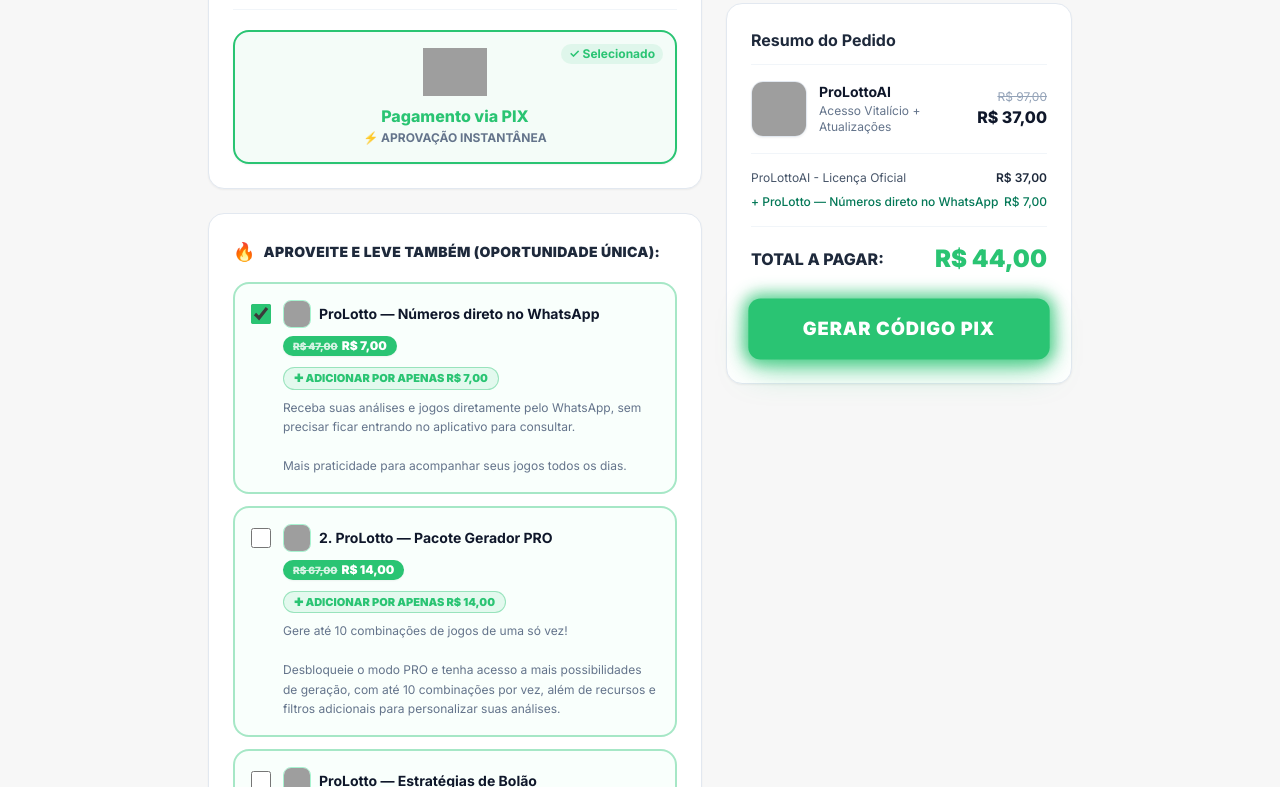
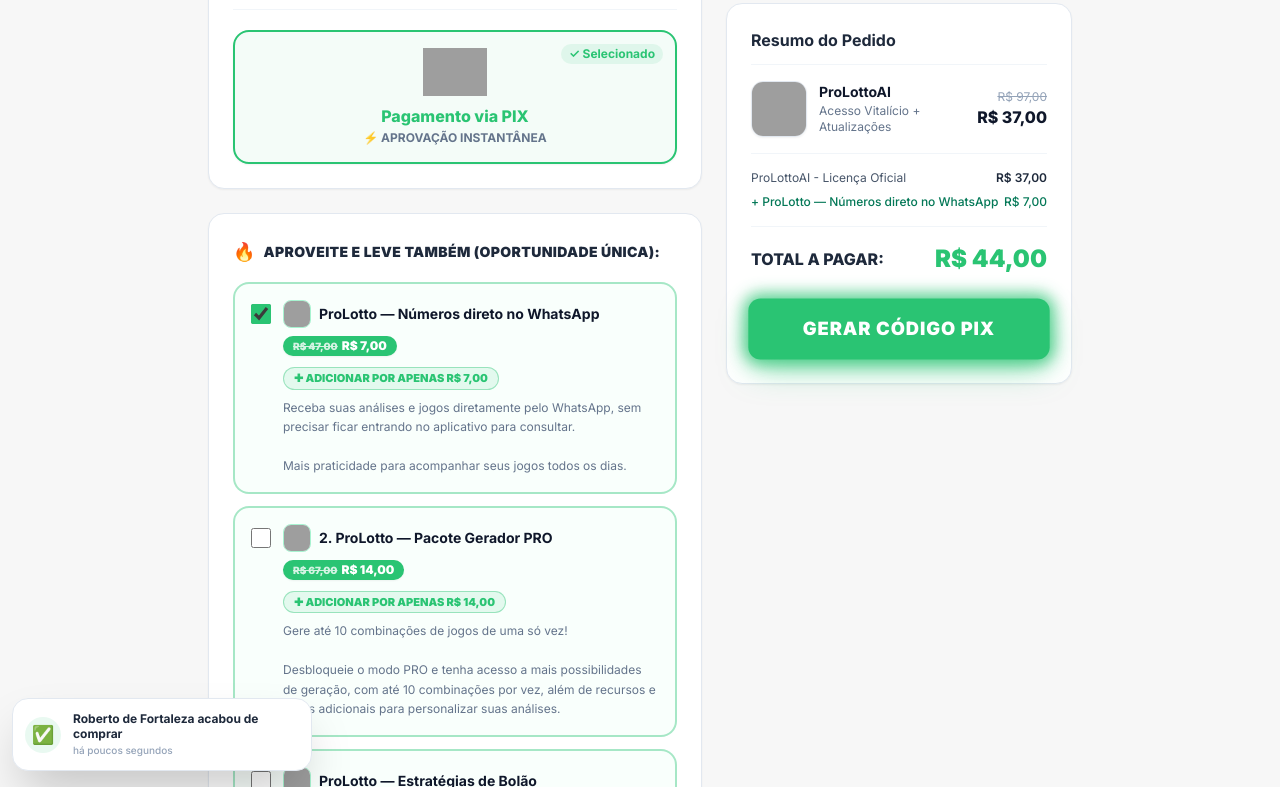
Before and after one commit to joaogames64-prog/prolotto-funnel, a website: page checkout.html in a window 1280 px wide. Both pictures are taken after a click on the label 455 px from the left and 1597 px from the top of the page. Shown: the part 1210-1997 px from the top of the page. Drawn offline with nearby package versions, Linux system fonts and the light colour scheme; grey boxes are pictures that could not be loaded.

Commit message:
feat: adiciona social proof no checkout com notificações rotativas

```diff
--- a/checkout.html
+++ b/checkout.html
@@ -53,10 +53,25 @@
       background-color: #cbd5e1;
       border-radius: 9999px;
     }
+    @keyframes fadeInUp {
+      from { opacity: 0; transform: translateY(15px); }
+      to { opacity: 1; transform: translateY(0); }
+    }
   </style>
 </head>
 
 <body class="min-h-screen flex flex-col items-center">
+
+  <!-- Social Proof Notification -->
+  <div id="checkout-social-proof" class="fixed bottom-4 left-3 z-50 max-w-[300px] hidden" style="transition: opacity 0.3s ease;">
+    <div class="bg-white border border-slate-200 rounded-2xl shadow-2xl p-3 flex items-center gap-3" style="animation: fadeInUp 0.4s ease-out forwards;">
+      <div class="w-9 h-9 rounded-full bg-[#2ac473]/10 flex items-center justify-center shrink-0 text-lg">✅</div>
+      <div class="min-w-0">
+        <p id="checkout-proof-text" class="text-xs font-bold text-slate-800 leading-tight"></p>
+        <p class="text-[10px] text-slate-400 font-medium mt-0.5">há poucos segundos</p>
+      </div>
+    </div>
+  </div>
 
   <!-- 1. TOP EMERGENCY BAR -->
   <div class="w-full bg-[#f34a4a] text-black py-2.5 px-4 text-center font-extrabold text-xs sm:text-sm tracking-wide uppercase shadow-md flex items-center justify-center gap-2">
@@ -714,6 +729,49 @@
         }
       }, 5000);
     }
+
+    // --- Social Proof Notifications ---
+    (function() {
+      const msgs = [
+        "Carlos de São Paulo acabou de garantir o acesso",
+        "Fernanda do RJ finalizou a compra agora",
+        "Marcos de BH liberou o sistema ProLotto",
+        "Juliana de Curitiba garantiu o desconto",
+        "Roberto de Fortaleza acabou de comprar",
+        "Ana de Porto Alegre ativou a IA agora",
+        "Diego de Brasília garantiu seu acesso",
+        "Patrícia de Salvador finalizou o pedido",
+        "Lucas de Recife acabou de entrar",
+        "Camila de Manaus garantiu o preço especial",
+        "Thiago de Goiânia ativou o ProLotto agora",
+        "Renata de Florianópolis comprou há 2 min"
+      ];
+      let idx = Math.floor(Math.random() * msgs.length);
+
+      function showProof() {
+        const box = document.getElementById('checkout-social-proof');
+        const text = document.getElementById('checkout-proof-text');
+        if (!box || !text) return;
+
+        idx = (idx + 1) % msgs.length;
+        text.innerText = msgs[idx];
+        box.classList.remove('hidden');
+
+        // Re-trigger animation
+        const inner = box.querySelector('div');
+        inner.style.animation = 'none';
+        void inner.offsetWidth;
+        inner.style.animation = 'fadeInUp 0.4s ease-out forwards';
+
+        setTimeout(() => { box.classList.add('hidden'); }, 4500);
+      }
+
+      // First after 6s, then every 15s
+      setTimeout(() => {
+        showProof();
+        setInterval(showProof, 15000);
+      }, 6000);
+    })();
   </script>
 </body>
 </html>
```
